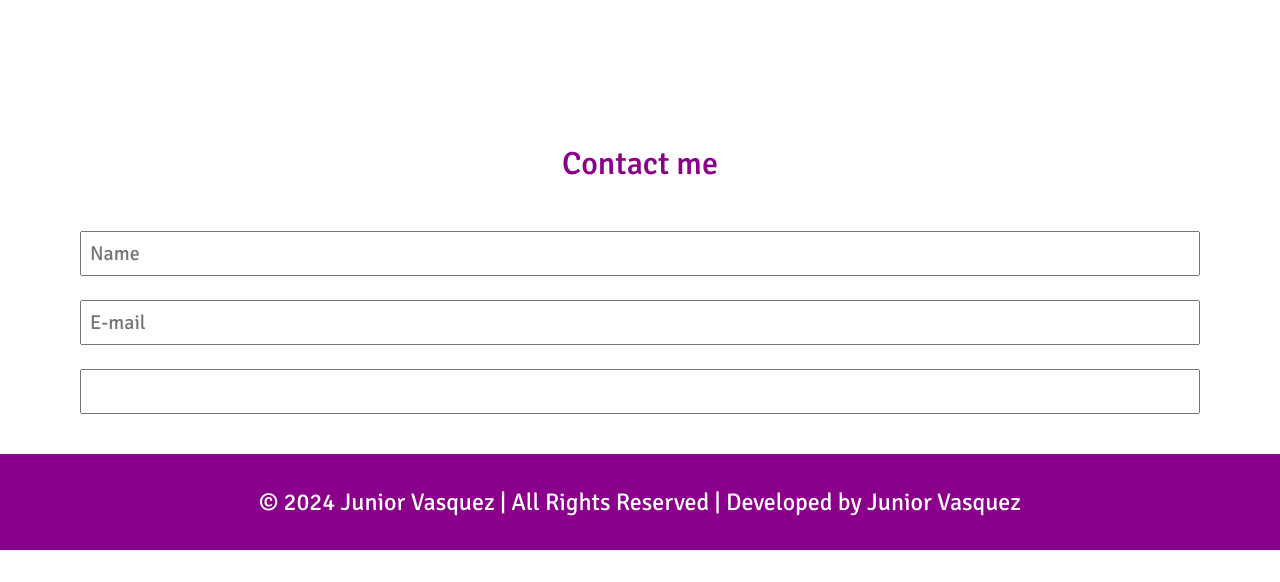
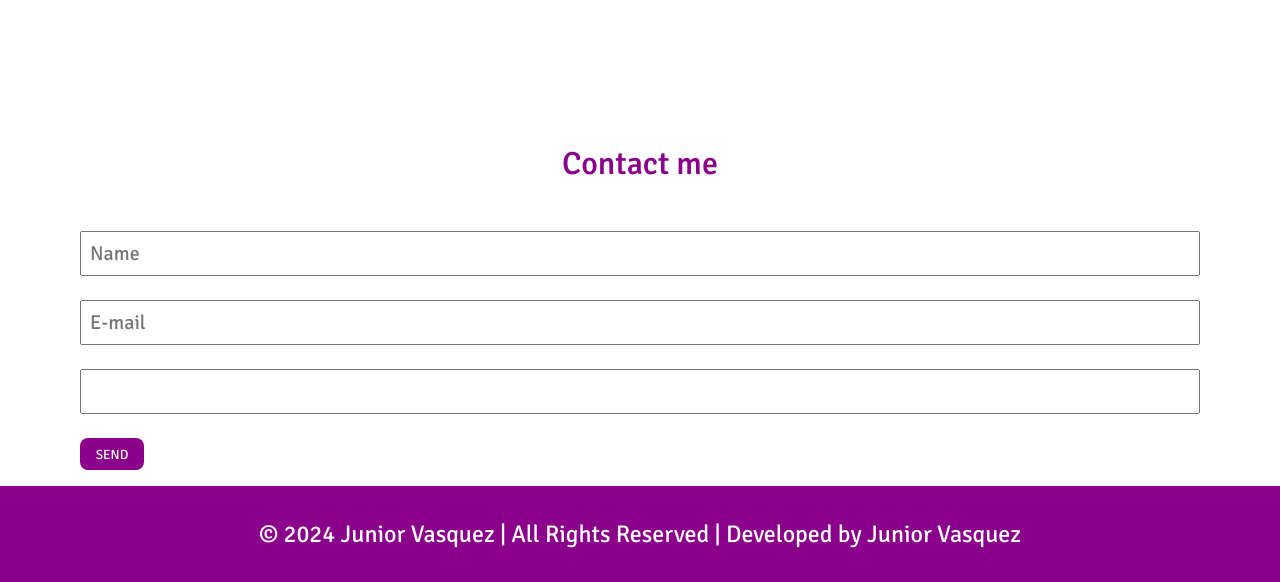
Before and after one commit to juniorvg07/Portfolio_Junior, a plain HTML site: page index.html in a window 1280 px wide. Shown: the part 1904-2486 px from the top of the page. Before the commit the page ends 2454 px from the top, so only its background shows below. Drawn offline with Linux system fonts and the light colour scheme.

Commit message:
Ajustes móvil 3

```diff
--- a/assets/css/query.css
+++ b/assets/css/query.css
@@ -1,4 +1,7 @@
 @media screen and (max-width: 480px) {
+    .section{
+        padding: 6rem 3rem 1rem;
+    }
     /*===== Header =====*/
     .header-container{
         height: 5rem;
@@ -87,6 +90,11 @@
     .work_image{
         width: 150px;
         height: 150px;
+    }
+
+    /*===== Work =====*/
+    .contact_form{
+        width: 100%;
     }
 }
 
--- a/assets/css/style.css
+++ b/assets/css/style.css
@@ -230,6 +230,14 @@ main{
     font-size: 1.25rem;
     margin-bottom: 1.5rem;
 }
+.contact_button{
+    width: 4rem;
+    height: 2rem;
+    background-color: var(--magenta);
+    color: #fff;
+    border-radius: 8px;
+    border-width: 0;
+}
 
 /*===== Footer =====*/
 footer{
--- a/index.html
+++ b/index.html
@@ -223,6 +223,7 @@
                         <input type="text" placeholder="Name" class="contact_input">
                         <input type="email" placeholder="E-mail" class="contact_input">
                         <input type="text" class="contact_input">
+                        <button class="contact_button">SEND</button>
                     </div>
                 </div>
             </section>
```
